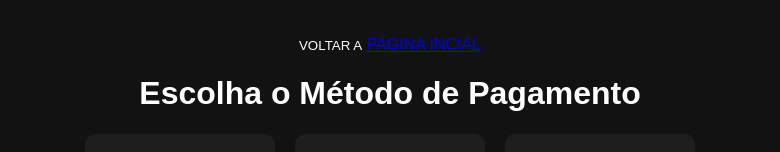
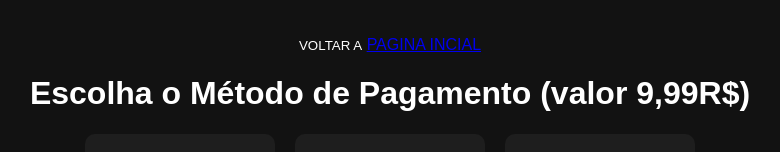
Before and after one commit to 1234HG/ck2cursos, a plain HTML site: page pagamento.html in a window 1280 px wide. Shown: the top 152 px of the page, without its empty margins (250-1030 px from the left). Drawn offline with Linux system fonts and the light colour scheme; grey boxes are pictures that could not be loaded.

Commit message:
Update pagamento.html

```diff
--- a/pagamento.html
+++ b/pagamento.html
@@ -88,7 +88,7 @@
     </style>
 </head>
 <body>
-    <h1>Escolha o Método de Pagamento</h1>
+    <h1>Escolha o Método de Pagamento (valor 9,99R$)</h1>
     <div class="payment-methods">
         <div class="payment-method" onclick="selectPaymentMethod('card')">
             <img src="https://upload.wikimedia.org/wikipedia/commons/thumb/a/a4/Mastercard_2019_logo.svg/1200px-Mastercard_2019_logo.svg.png" alt="Cartão de Crédito">
```
